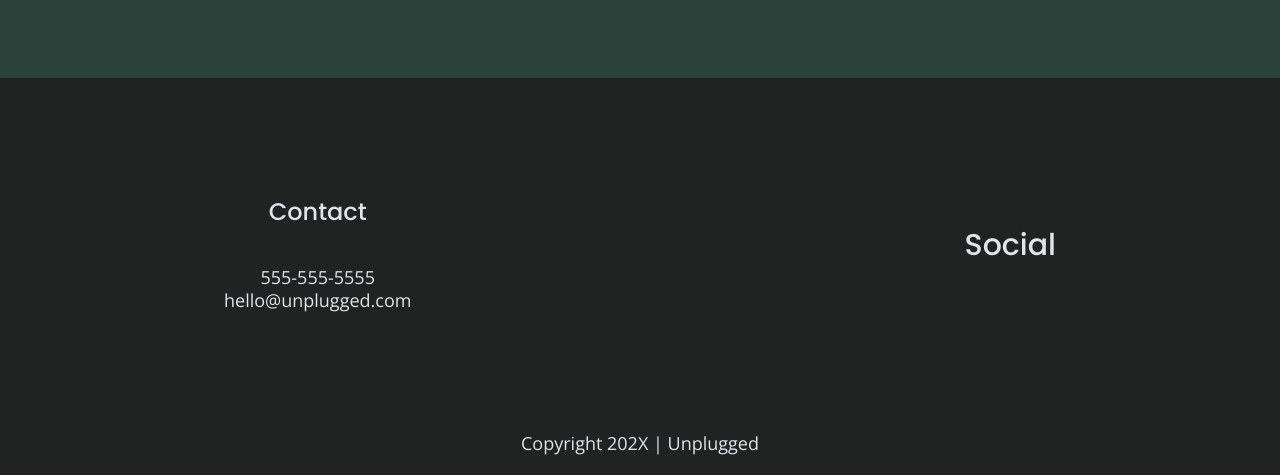
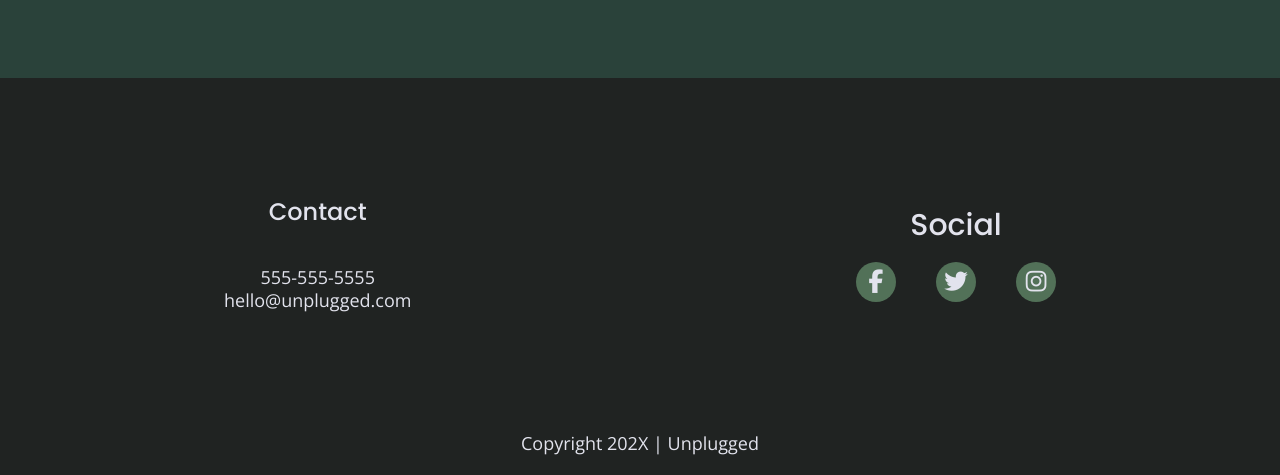
Before and after one commit to learningcoding2022/less-9-unplugged-responsive, a website built with Parcel: page index.html in a window 1280 px wide. Shown: the part 2505-2980 px from the top of the page. Built offline with nearby package versions, Linux system fonts and the light colour scheme.

Commit message:
other icons

```diff
--- a/css/main.css
+++ b/css/main.css
@@ -255,9 +255,17 @@ footer .social-icons {
 }
 
 footer .social-icons p {
+  background-color: #527158;
+  border-radius: 50%;
+  width: 40px;
+  height: 40px;
   display: flex;
   justify-content: center;
   align-items: center;
+}
+
+footer .social-icons p i {
+  font-size: 1.3125em;
 }
 
 footer .copyright {
@@ -695,6 +703,11 @@ input[type=button] {
     line-height: 1.285;
   }
 
+  footer .social-icons {
+    width: 12.5em;
+    justify-content: space-between;
+  }
+
   footer .copyright {
     width: 100%;
   /***why isn't this 30% and what about justify-content: center?***/
--- a/index.html
+++ b/index.html
@@ -168,13 +168,13 @@
           <h4>Social</h4>
           <div class="social-icons">
             <p>
-              <a href="https://www.facebook.com/yoursite" target="_blank" rel="noopener"></a>
+              <a href="https://www.facebook.com/yoursite" target="_blank" rel="noopener"><i class="fab fa-facebook-f"></i></a>
             </p>
             <p>
-              <a href="https://twitter.com/yoursite" target="_blank" rel="noopener"></a>
+              <a href="https://twitter.com/yoursite" target="_blank" rel="noopener"><i class="fab fa-twitter"></i></a>
             </p>
             <p>
-              <a href="https://instagram.com/yoursite" target="_blank" rel="noopener"></a>
+              <a href="https://instagram.com/yoursite" target="_blank" rel="noopener"><i class="fab fa-instagram"></i></a>
             </p>
           </div>
         </div>
```
Also changed, not shown: about/index.html (+3 -3 lines), faq/index.html (+3 -3 lines).
